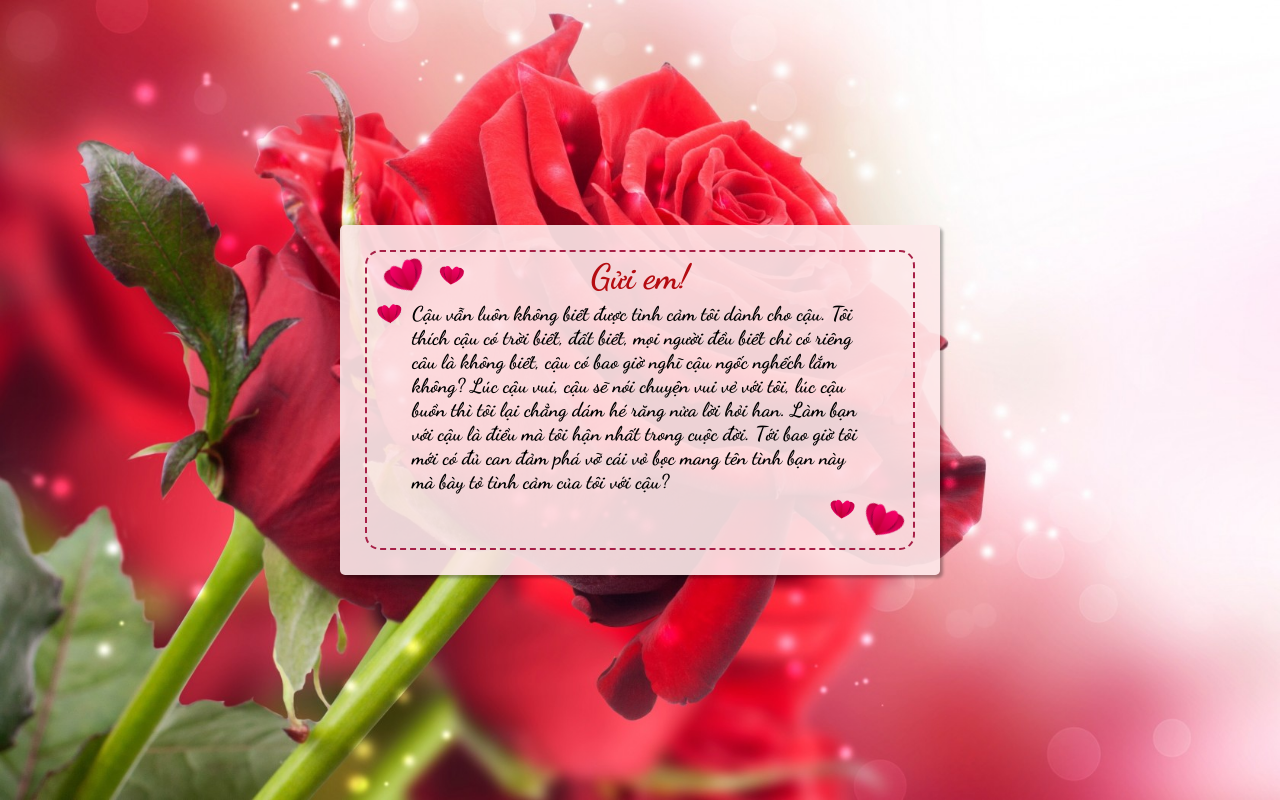
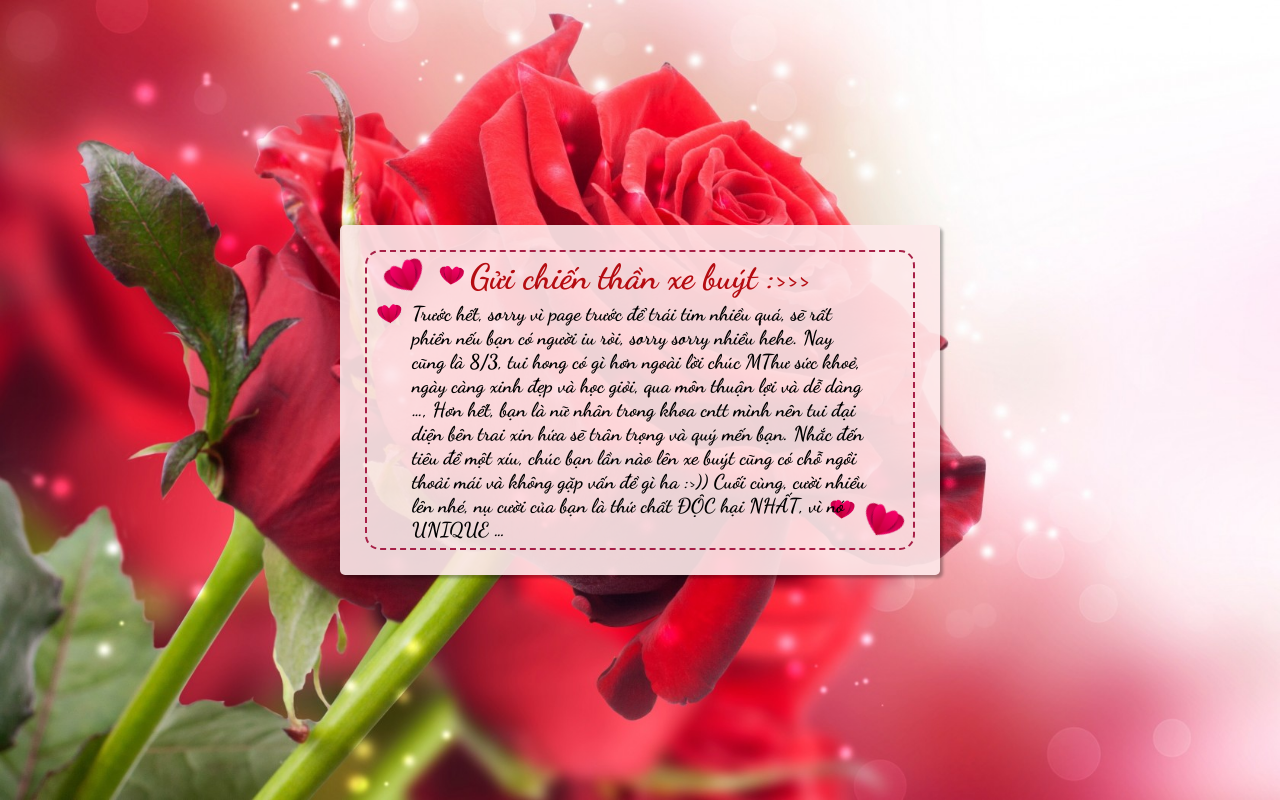
Before and after one commit to quoc125kt/8-3-main, a plain HTML site: page mail.html in a window 1280 px wide. Drawn offline with nearby package versions, Linux system fonts and the light colour scheme.

Commit message:
Update mail.html

```diff
--- a/mail.html
+++ b/mail.html
@@ -21,19 +21,10 @@
                 </div>
                 <div class="content">
                     <div class="title">
-                        <h2>Gửi em!</h2>
+                        <h2>Gửi chiến thần xe buýt :>>></h2>
                     </div>
                     <p>
-                        Cậu vẫn luôn không biết được tình cảm tôi
-                        dành cho cậu. Tôi thích cậu có trời biết,
-                         đất biết, mọi người đều biết chỉ có riêng
-                         câu là không biết, cậu có bao giờ nghĩ cậu
-                          ngốc nghếch lắm không? Lúc cậu vui, cậu sẽ
-                          nói chuyện vui vẻ với tôi, lúc cậu buồn thì
-                          tôi lại chẳng dám hé răng nửa lời hỏi han. Làm
-                          bạn với cậu là điều mà tôi hận nhất trong cuộc đời.
-                          Tới bao giờ tôi mới có đủ can đảm phá vỡ cái vỏ bọc
-                          mang tên tình bạn này mà bày tỏ tình cảm của tôi với cậu?
+                        Trước hết, sorry vì page trước để trái tim nhiều quá, sẽ rất phiền nếu bạn có người iu ròi, sorry sorry nhiều hehe. Nay cũng là 8/3, tui hong có gì hơn ngoài lời chúc MThư sức khoẻ, ngày càng xinh đẹp và học giỏi, qua môn thuận lợi và dễ dàng …, Hơn hết, bạn là nữ nhân trong khoa cntt mình nên tui đại diện bên trai xin hứa sẽ trân trọng và quý mến bạn. Nhắc đến tiêu đề một xíu, chúc bạn lần nào lên xe buýt cũng có chỗ ngồi thoải mái và không gặp vấn đề gì ha :>)) Cuối cùng, cười nhiều lên nhé, nụ cười của bạn là thứ chất ĐỘC hại NHẤT, vì nó UNIQUE …
                     </p>
                 </div>
             </div>
```
